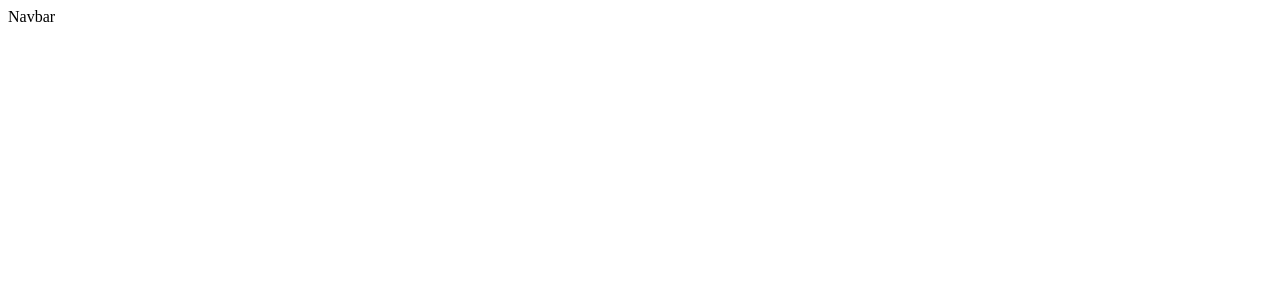
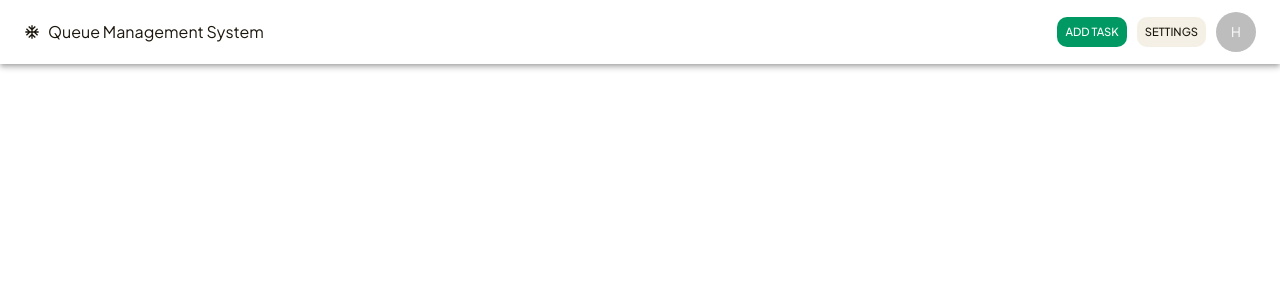
Before and after one commit to Fkshaikh/QueueManage, a React (Create React App) app: page / in a window 1280 px wide. Shown: the top 300 px of the page. Built offline with nearby package versions, Linux system fonts and the light colour scheme.

Commit message:
Navbar Created

```diff
--- a/package.json
+++ b/package.json
@@ -5,6 +5,7 @@
   "dependencies": {
     "@emotion/react": "^11.11.4",
     "@emotion/styled": "^11.11.0",
+    "@mui/icons-material": "^5.15.12",
     "@mui/material": "^5.15.12",
     "@testing-library/jest-dom": "^5.17.0",
     "@testing-library/react": "^13.4.0",
--- a/src/Components/NavBar/index.jsx
+++ b/src/Components/NavBar/index.jsx
@@ -1,7 +1,183 @@
 import React from "react";
+import AppBar from "@mui/material/AppBar";
+import Box from "@mui/material/Box";
+import Toolbar from "@mui/material/Toolbar";
+import IconButton from "@mui/material/IconButton";
+import Typography from "@mui/material/Typography";
+import Menu from "@mui/material/Menu";
+import Container from "@mui/material/Container";
+import Tooltip from "@mui/material/Tooltip";
+import MenuItem from "@mui/material/MenuItem";
+import AcUnitIcon from "@mui/icons-material/AcUnit";
+import { Avatar, Button, useTheme } from "@mui/material";
 
+const settings = ["Profile", "Account", "Dashboard", "Logout"];
 const NavBar = () => {
-  return <div>Navbar</div>;
+  const theme = useTheme();
+  const [anchorElUser, setAnchorElUser] = React.useState(null);
+
+  const handleOpenUserMenu = (event) => {
+    setAnchorElUser(event.currentTarget);
+  };
+
+  const handleCloseUserMenu = () => {
+    setAnchorElUser(null);
+  };
+  return (
+    <div>
+      <AppBar position="static" sx={{ backgroundColor: theme.palette.bg1 }}>
+        <Container maxWidth="xl">
+          <Toolbar
+            disableGutters
+            sx={{
+              display: "flex",
+              justifyContent: "space-between",
+            }}
+          >
+            <Box sx={{ display: "flex", alignItems: "center" }}>
+              <AcUnitIcon
+                sx={{
+                  display: { xs: "none", md: "flex" },
+                  mr: 1,
+                  color: theme.palette.text1,
+                }}
+              />
+              <Typography
+                noWrap
+                component="a"
+                href="#app-bar-with-responsive-menu"
+                sx={{
+                  mr: 2,
+                  display: { xs: "none", md: "flex" },
+                  color: theme.palette.text1,
+                  textDecoration: "none",
+                }}
+              >
+                Queue Management System
+              </Typography>
+            </Box>
+
+            {/* Mobile Size */}
+            <Box
+              sx={{
+                display: "flex",
+                alignItems: "center",
+                justifyContent: { xs: "space-between", md: "none" },
+                position: "absolute",
+              }}
+            >
+              <AcUnitIcon
+                sx={{
+                  display: { xs: "flex", md: "none" },
+                  mr: 1,
+                  color: theme.palette.text1,
+                }}
+              />
+              <Typography
+                variant="h5"
+                noWrap
+                component="a"
+                href="#app-bar-with-responsive-menu"
+                sx={{
+                  mr: 2,
+                  display: { xs: "flex", md: "none" },
+                  color: theme.palette.text1,
+                  textDecoration: "none",
+                }}
+              >
+                QMS
+              </Typography>
+            </Box>
+
+            {/* Profile  */}
+            <Box
+              sx={{
+                flexGrow: 0,
+                display: "flex",
+                gap: "10px",
+                justifyContent: "space-between",
+                alignItems: "center",
+              }}
+            >
+              <Box
+                sx={{
+                  display: "flex",
+                  gap: "10px",
+                  justifyContent: "space-between",
+                  alignItems: "center",
+                }}
+              >
+                <Button
+                  sx={{
+                    color: theme.palette.text2,
+                    backgroundColor: theme.palette.primary.main,
+                    borderRadius: "10px",
+                    "&:hover": {
+                      color: theme.palette.text1,
+                    },
+                  }}
+                >
+                  <Typography
+                    variant="h6"
+                    sx={{
+                      "&:hover": {
+                        color: theme.palette.text1,
+                      },
+                    }}
+                  >
+                    Add Task
+                  </Typography>
+                </Button>
+                <Button
+                  color="secondary"
+                  sx={{
+                    color: theme.palette.text1,
+                    backgroundColor: theme.palette.secondary.main,
+                    borderRadius: "10px",
+                  }}
+                >
+                  <Typography variant="h6">Settings</Typography>
+                </Button>
+              </Box>
+
+              <Tooltip
+                title="Profile"
+                PopperProps={{
+                  style: { fontSize: theme.typography.h6.fontSize },
+                }}
+              >
+                <IconButton onClick={handleOpenUserMenu} sx={{ p: 0 }}>
+                  <Avatar>H</Avatar>
+                </IconButton>
+              </Tooltip>
+              <Menu
+                sx={{ mt: "45px" }}
+                id="menu-appbar"
+                anchorEl={anchorElUser}
+                anchorOrigin={{
+                  vertical: "top",
+                  horizontal: "right",
+                }}
+                keepMounted
+                transformOrigin={{
+                  vertical: "top",
+                  horizontal: "right",
+                }}
+                open={Boolean(anchorElUser)}
+                onClose={handleCloseUserMenu}
+              >
+                {settings.map((setting) => (
+                  <MenuItem key={setting} onClick={handleCloseUserMenu}>
+                    <Typography textAlign="center">{setting}</Typography>
+                  </MenuItem>
+                ))}
+              </Menu>
+            </Box>
+          </Toolbar>
+        </Container>
+      </AppBar>
+    </div>
+  );
 };
 
 export default NavBar;
--- a/src/index.js
+++ b/src/index.js
@@ -1,6 +1,7 @@
 import React from "react";
 import ReactDOM from "react-dom/client";
 import App from "./App";
+import "./index.css";
 const root = ReactDOM.createRoot(document.getElementById("root"));
 root.render(
   <React.StrictMode>
--- a/src/theme.jsx
+++ b/src/theme.jsx
@@ -1,7 +1,6 @@
 import { createTheme } from "@mui/material/styles";
 
 const theme = createTheme({
-  // Define your theme properties here
   palette: {
     primary: {
       main: "#009963",
@@ -9,14 +8,34 @@ const theme = createTheme({
     secondary: {
       main: "#F5F0E5",
     },
-    text1: "1C170D",
-    text2: "FFFFFF",
+    text1: "#1C170D",
+    text2: "#FFFFFF",
+    bg1: "#FFFFFF",
   },
   typography: {
     fontFamily: "Plus Jakarta Sans, sans-serif",
     fontOpticalSizing: "auto",
-    fontWeight: "700",
+    fontWeight: 700,
     fontStyle: "normal",
+    fontSize: "16px",
+    h1: {
+      fontSize: "2.5rem",
+    },
+    h2: {
+      fontSize: "2rem",
+    },
+    h3: {
+      fontSize: "1.5rem",
+    },
+    h4: {
+      fontSize: "1.25rem",
+    },
+    h5: {
+      fontSize: "1rem",
+    },
+    h6: {
+      fontSize: "0.7rem",
+    },
   },
 });
 
```
Also changed, not shown: 1 other file (tests, documents, lock files or other folders).
